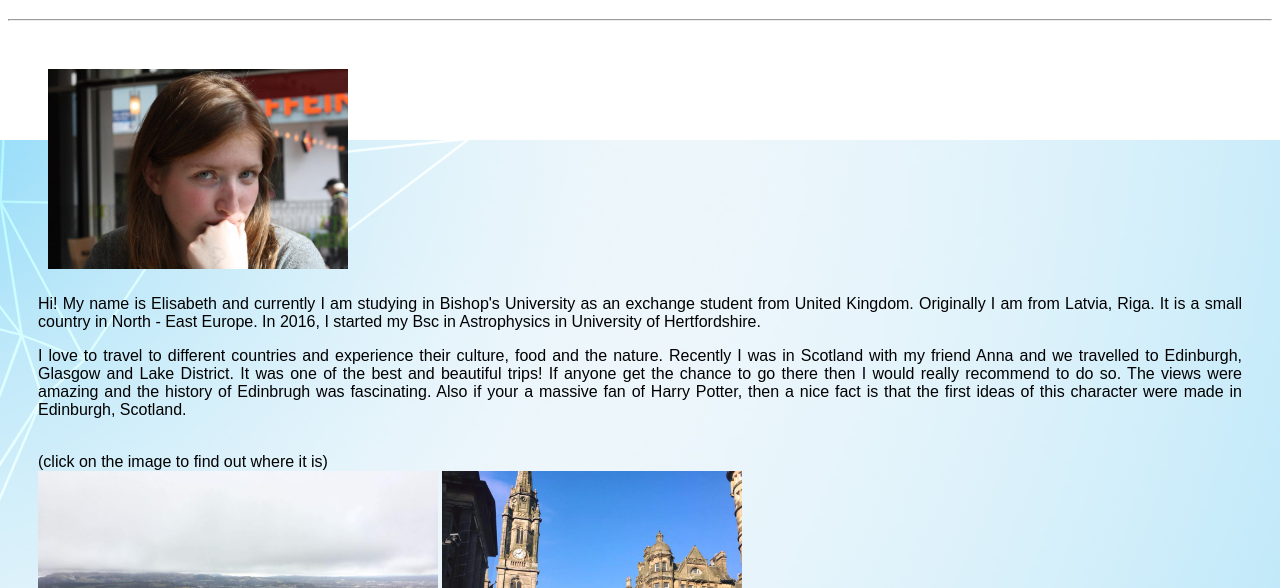
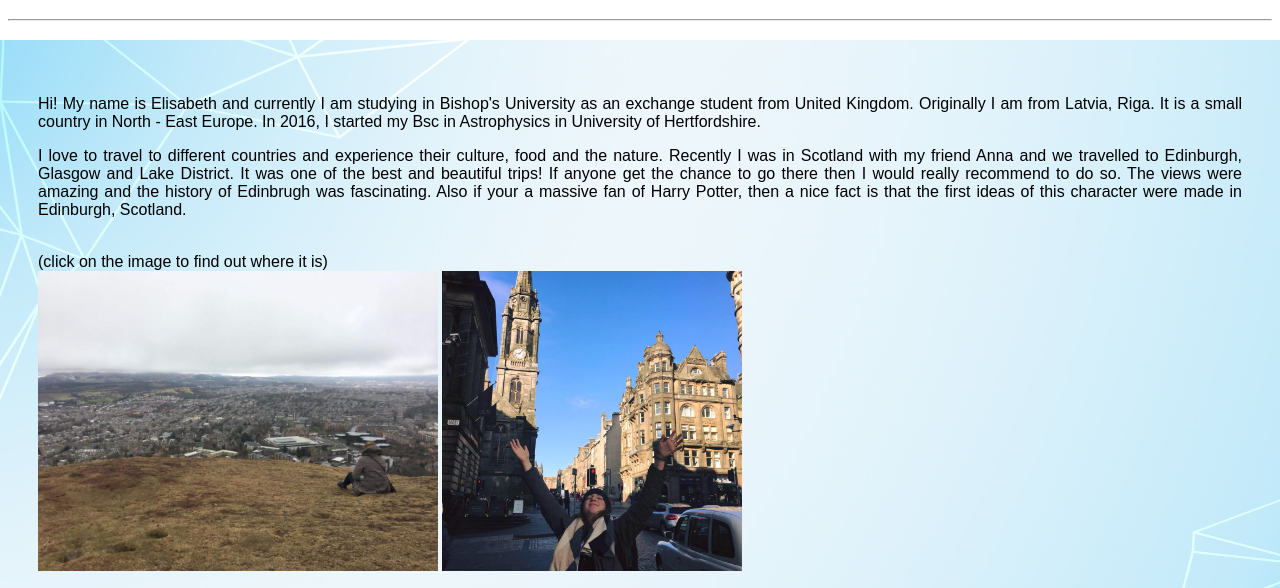
Before and after one commit to elipete/elipete.github.io, a plain HTML site: page new_practical.html in a window 1280 px wide. Shown: the part 169-757 px from the top of the page. Drawn offline with Linux system fonts and the light colour scheme.

Commit message:
Update new_practical.html

```diff
--- a/new_practical.html
+++ b/new_practical.html
@@ -78,7 +78,7 @@
                 <div class="container">
                     <div class="row">
                         <div class="col-sm-3">
-                            <img align="center" src = "contact/self.jpg" alt = "Elisabeth P." title = "Me">
+
                         </div>
                         <div class="col-sm-9">
                             <p> Hi! My name is Elisabeth and currently I am studying in Bishop's University as an exchange student from United Kingdom.
```
